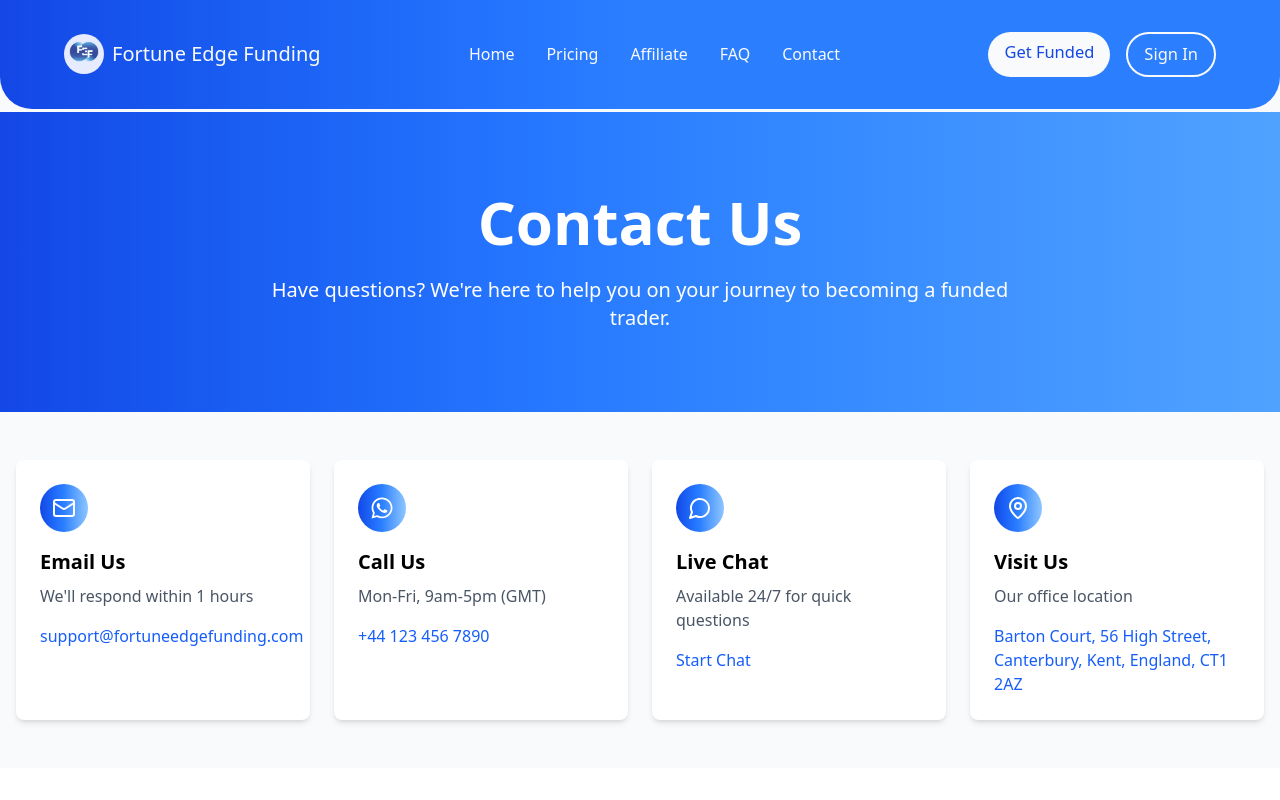
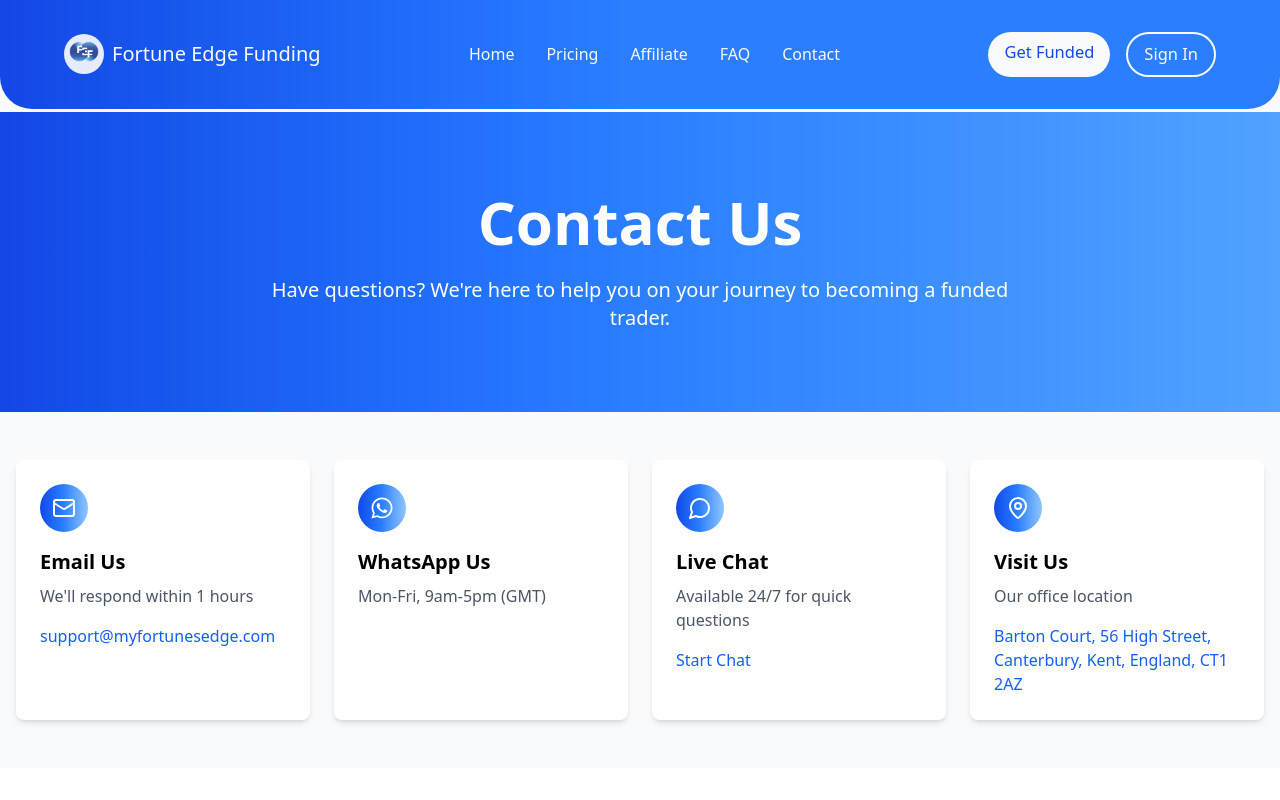
Before and after one commit to dabiegorden/funded_trader_firm, a Next.js app: page /contact-us in a window 1280 px wide. Shown: the top 800 px of the page. Built offline with nearby package versions, Linux system fonts and the light colour scheme.

Commit message:
Update page.jsx

```diff
--- a/app/(root)/contact-us/page.jsx
+++ b/app/(root)/contact-us/page.jsx
@@ -68,7 +68,7 @@
             <h3 className="text-xl font-bold mb-2">Email Us</h3>
             <p className="text-gray-600 mb-4">We'll respond within 1 hours</p>
             <a href="mailto:support@fortuneedgefunding.com" className="text-blue-600 hover:underline">
-              support@fortuneedgefunding.com
+              support@myfortunesedge.com
             </a>
           </div>
 
@@ -76,10 +76,10 @@
             <div className="w-12 h-12 bg-gradient-to-r from-blue-700 via-blue-500 to-blue-300 rounded-full flex items-center justify-center mb-4">
               <FaWhatsapp className="text-white" size={24} />
             </div>
-            <h3 className="text-xl font-bold mb-2">Call Us</h3>
+            <h3 className="text-xl font-bold mb-2">WhatsApp Us</h3>
             <p className="text-gray-600 mb-4">Mon-Fri, 9am-5pm (GMT)</p>
             <a href="tel:+441234567890" className="text-blue-600 hover:underline">
-              +44 123 456 7890
+              {/* +44 123 456 7890 */}
             </a>
           </div>
 
```
